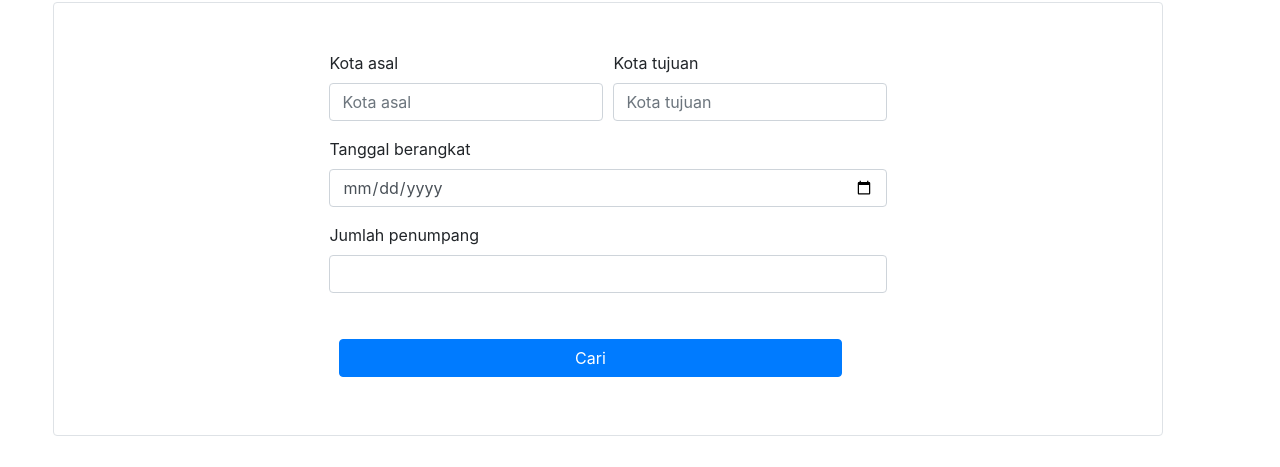
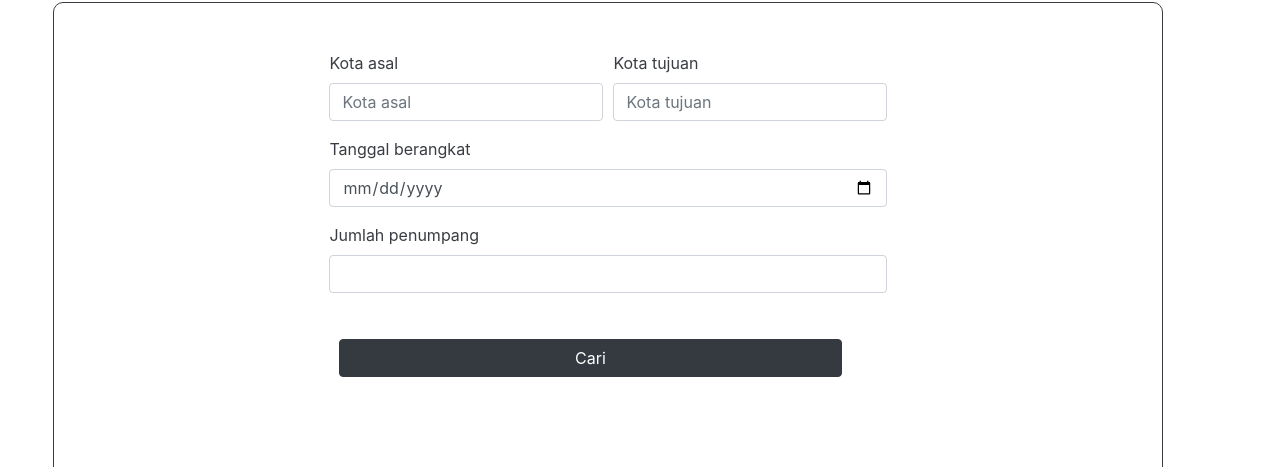
Before and after one commit to KukangSulap/DMC-Website-PogChamp, a plain HTML site: page pencarianPesawat.html in a window 1280 px wide. Shown: the part 161-628 px from the top of the page. Drawn offline with nearby package versions, Linux system fonts and the light colour scheme.

Commit message:
pencarianPesawat fixed

```diff
--- a/css/style.css
+++ b/css/style.css
@@ -95,13 +95,12 @@ html {
 	padding: 5px;
 }
 
-}
 
 #divmiomio {
   height:500px;
-  background-color:#FFFFFF;
-  border: 1px solid black;
-  border-radius:50px;
+  background-color:white;
+  border: 1px solid #393c42;
+  border-radius:10px;
   padding:20px;
 }
 
--- a/pencarianPesawat.html
+++ b/pencarianPesawat.html
@@ -28,31 +28,30 @@
 
     <div class="container"  style="margin:3%;">
 
-
         <h1>Pencarian tiket:</h1>
 
-        <div class="d-flex border p-5 rounded justify-content-center">
+        <div id="divmiomio" class="d-flex p-5 justify-content-center">
             <form>
                 <div class="form-row">
                     <div class="form-group col-md-6">
-                        <label for="inputAsal">Kota asal</label>
+                        <label for="inputAsal" style="color:#393c42;">Kota asal</label>
                         <input class="form-control" id="inputAsal" placeholder="Kota asal">
                     </div>
                     <div class="form-group col-md-6">
-                        <label for="inputTujuan">Kota tujuan</label>
+                        <label for="inputTujuan" style="color:#393c42;">Kota tujuan</label>
                         <input  class="form-control" id="inputTujuan" placeholder="Kota tujuan">
                     </div>
                 </div>
                 <div class="form-group">
-                    <label for="inputTanggal">Tanggal berangkat</label>
+                    <label for="inputTanggal" style="color:#393c42;">Tanggal berangkat</label>
                     <input type="date" class="form-control" id="inputTanggal" placeholder="Tanggal berangkat">
                 </div>
                 <div class="form-group">
-                    <label for="inputJumlah">Jumlah penumpang</label>
+                    <label for="inputJumlah" style="color:#393c42;">Jumlah penumpang</label>
                     <input type="number" class="form-control" id="inputJumlah" placeholder="">
                 </div>
                 <!-- defneuhuhediuah -->
-                <a href="tiketPesawat.html" class="btn btn-primary rounded-5">Cari</a>
+                <a href="tiketPesawat.html" class="btn btn-dark rounded-5">Cari</a>
             </form>
         </div>
 
```
Also changed, not shown: homeActivity.html (+1 -1 lines).
